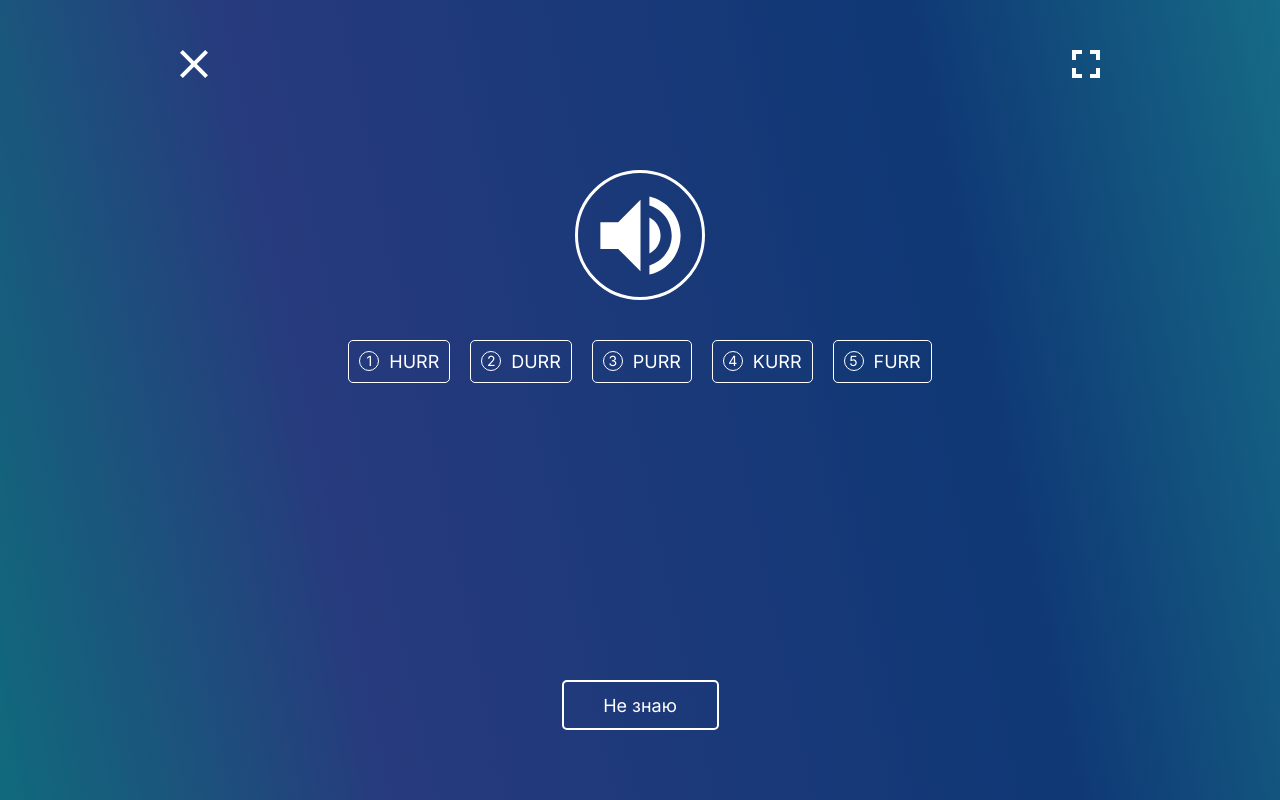
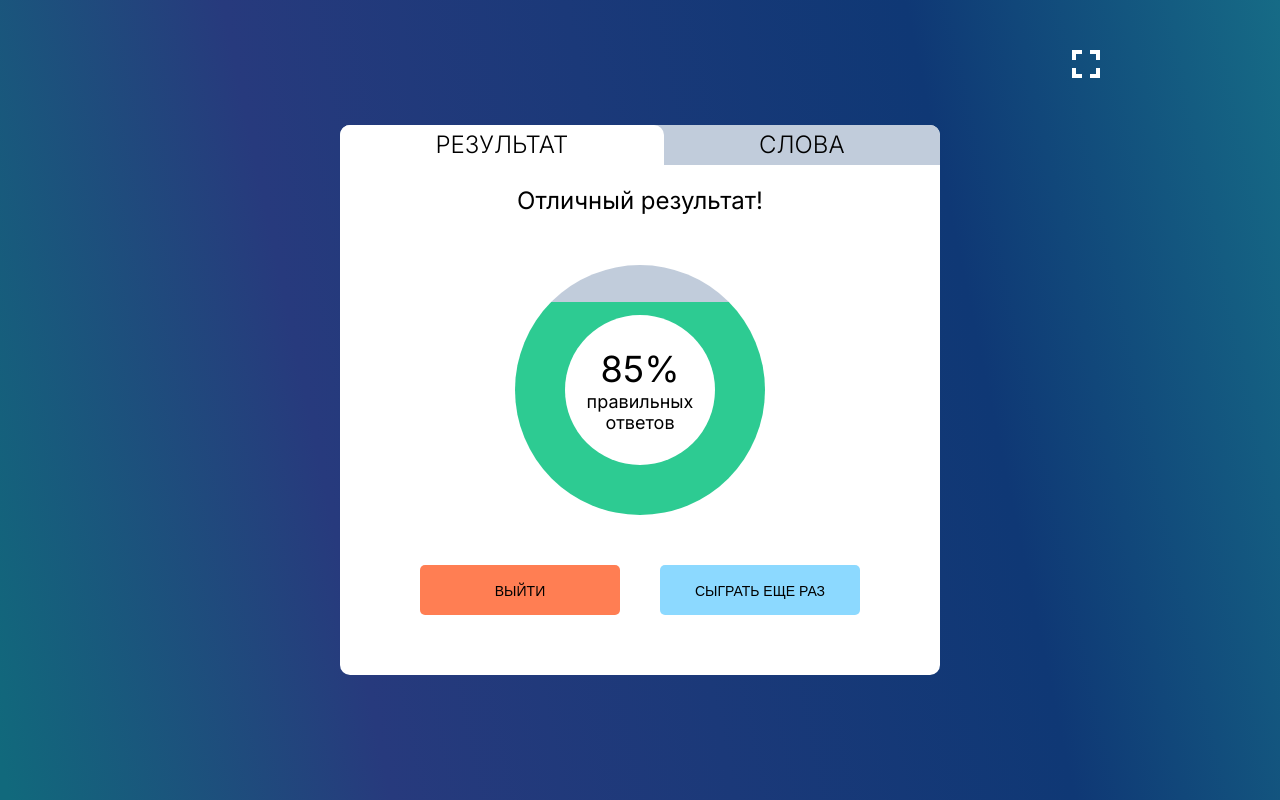
Before and after one commit to ninox14/rs-lang, a React (Create React App) app: page /games/audiocall in a window 1280 px wide. Built offline with nearby package versions, Linux system fonts and the light colour scheme.

Commit message:
feat: add statistics page

```diff
--- /dev/null
+++ b/src/components/AudiocallPage/TabPanel.tsx
@@ -0,0 +1,21 @@
+import { FC } from 'react';
+import { TabPanelProps } from './types';
+
+const TabPanel: FC<TabPanelProps> = (props) => {
+  const { children, value, index, ...other } = props;
+
+  return (
+    <div
+      role="tabpanel"
+      hidden={value !== index}
+      id={`audiocall-tabpanel-${index}`}
+      aria-labelledby={`audiocall-tab-${index}`}
+      className={`audiocall__tab-panel audiocall__tab-panel_${index}`}
+      {...other}
+    >
+      {value === index && children}
+    </div>
+  );
+};
+
+export default TabPanel;
--- a/src/components/AudiocallPage/types.d.ts
+++ b/src/components/AudiocallPage/types.d.ts
@@ -7,3 +7,9 @@ export interface IButtonProps extends IElementProps {
   url?: string;
   onClick?: () => void;
 }
+
+export interface TabPanelProps {
+  children?: React.ReactNode;
+  index: number;
+  value: number;
+}
--- a/src/pages/Audiocall/Audiocall.tsx
+++ b/src/pages/Audiocall/Audiocall.tsx
@@ -1,10 +1,11 @@
 import { FC } from 'react';
 // import AudiocallHome from './Home';
-import AudiocallRound from './Round';
+// import AudiocallRound from './Round';
+import AudiocallStatistics from './Statistics';
 
 const Audiocall: FC = () => {
   // debug
-  const currPage = <AudiocallRound />;
+  const currPage = <AudiocallStatistics />;
 
   return <main className="page page_audiocall audiocall">{currPage}</main>;
 };
--- /dev/null
+++ b/src/pages/Audiocall/Statistics.tsx
@@ -0,0 +1,130 @@
+import TabPanel from 'components/AudiocallPage/TabPanel';
+import { FC, ReactElement, SyntheticEvent, useState } from 'react';
+import { Box, Tab, Tabs } from '@mui/material';
+import FullscreenButton from 'components/AudiocallPage/Fullscreen';
+import { VolumeUp } from '@mui/icons-material';
+
+const AudiocallStatistics: FC = () => {
+  const [tabIndex, setTabIndex] = useState(0);
+  const allyProps = (index: number) => {
+    return {
+      id: `audiocall-statistics-tab-${index}`,
+      'aria-controls': `audiocall-statistics-tabpanel-${index}`,
+    };
+  };
+  const handleChange = (event: SyntheticEvent, newValue: number) => {
+    setTabIndex(newValue);
+  };
+
+  const chart = 85;
+
+  const answers = [
+    { correct: true, word: 'hurr', translation: 'хурр' },
+    { correct: false, word: 'durr', translation: 'дурр' },
+    { correct: true, word: 'purr', translation: 'пурр' },
+    { correct: false, word: 'kurr', translation: 'курр' },
+    { correct: true, word: 'furr', translation: 'фурр' },
+  ];
+  const correctAnswers = answers.filter((answer) => answer.correct);
+  const wrongAnswers = answers.filter((answer) => !answer.correct);
+
+  return (
+    <div className="audiocall__container audiocall__container_statistics">
+      <div className="audiocall__fixed-controls">
+        <div className="audiocall__fixed-controls_left"></div>
+        <div className="audiocall__fixed-controls_right">
+          <FullscreenButton className="audiocall__controls-button" />
+        </div>
+      </div>
+      <div className="audiocall__tabs-container">
+        <Box className="audiocall__tabs-wrapper">
+          <Tabs
+            className="audiocall__tabs"
+            value={tabIndex}
+            onChange={handleChange}
+          >
+            <Tab
+              className="audiocall__tab"
+              label="Результат"
+              {...allyProps(0)}
+            />
+            <Tab className="audiocall__tab" label="Слова" {...allyProps(1)} />
+          </Tabs>
+        </Box>
+        <TabPanel value={tabIndex} index={0}>
+          <div className="panel-result audiocall__panel-result">
+            <p className="panel-result__title">Отличный результат!</p>
+            <div className="panel-result__chart-container">
+              <div
+                className="panel-result__chart"
+                style={{ backgroundSize: `100% ${chart}%` }}
+              >
+                <div className="panel-result__chart-info">
+                  <div className="panel-result__chart-score">{chart}%</div>
+                  <div>правильных ответов</div>
+                </div>
+              </div>
+            </div>
+            <div className="panel-result__btns">
+              <button className="panel-result__btn panel-result__exit">
+                Выйти
+              </button>
+              <button className="panel-result__btn panel-result__replay">
+                Сыграть еще раз
+              </button>
+            </div>
+          </div>
+        </TabPanel>
+        <TabPanel value={tabIndex} index={1}>
+          <div className="panel-words audiocall__panel-words">
+            <div className="panel-words__known">
+              <div className="panel-words__heading">
+                <span className="panel-words__subtitle">Знаю</span>
+                <span className="panel-words__words-count">
+                  {correctAnswers.length}
+                </span>
+              </div>
+              <div className="panel-words__words">
+                {correctAnswers.map(
+                  (answer): ReactElement => (
+                    <div className="panel-words__item">
+                      <VolumeUp />
+                      <span className="panel-words__word">
+                        {answer.word}
+                      </span> — {answer.translation}
+                    </div>
+                  )
+                )}
+              </div>
+            </div>
+            <div className="panel-words__repeat">
+              <div className="panel-words__heading">
+                <span className="panel-words__subtitle">Надо повторить</span>
+                <span className="panel-words__words-count">
+                  {wrongAnswers.length}
+                </span>
+              </div>
+              <div className="panel-words__words">
+                {wrongAnswers.map(
+                  (answer): ReactElement => (
+                    <div className="panel-words__item">
+                      <VolumeUp />
+                      <span className="panel-words__word">
+                        {answer.word}
+                      </span> —{' '}
+                      <span className="panel-words__translation">
+                        {answer.translation}
+                      </span>
+                    </div>
+                  )
+                )}
+              </div>
+            </div>
+          </div>
+        </TabPanel>
+      </div>
+    </div>
+  );
+};
+
+export default AudiocallStatistics;
--- a/src/styles/pages/Audiocall.scss
+++ b/src/styles/pages/Audiocall.scss
@@ -270,4 +270,220 @@ svg {
     gap: 15px;
     text-transform: lowercase;
   }
+
+  &tabs-container {
+    color: $black;
+    background: $white;
+    display: flex;
+    flex-direction: column;
+    flex-basis: 550px;
+    min-width: 600px;
+    border-radius: 10px;
+  }
+
+  &tabs-wrapper {
+    width: 100%;
+  }
+
+  &tabs {
+    min-height: 0;
+
+    .MuiTabs-flexContainer {
+      background: $neutral-gray;
+      justify-content: space-between;
+      border-radius: 10px 10px 0 0;
+    }
+    .MuiTabs-indicator {
+      display: none;
+    }
+
+    .MuiTab-root {
+      flex-grow: 1;
+    }
+  }
+
+  &tab {
+    font-family: inherit;
+    text-transform: uppercase;
+    font-weight: lighter;
+    color: $black;
+    font-size: 24px;
+    line-height: 40px;
+    min-height: 0;
+    padding: 0;
+    letter-spacing: initial;
+    border-radius: 10px 10px 0 0;
+    transition: background-color 0.3s ease-in-out;
+
+    &.Mui-selected {
+      color: $black;
+      background: $white;
+    }
+
+    .MuiTouchRipple-root {
+      display: none;
+    }
+  }
+
+  &tab-panel {
+    display: flex;
+    flex-direction: column;
+    flex-grow: 1;
+
+    &[hidden] {
+      display: none;
+    }
+
+    &_0 {
+      justify-content: center;
+      align-items: center;
+      gap: 50px;
+    }
+  }
 }
+
+.panel-result {
+  display: flex;
+  flex-direction: column;
+  align-items: center;
+  padding: 20px 0 60px;
+  gap: 50px;
+}
+
+.panel-result__ {
+  &title {
+    font-size: 24px;
+    margin: 0;
+  }
+
+  &chart-container {
+    height: 250px;
+    width: 250px;
+    display: flex;
+  }
+
+  &chart {
+    display: flex;
+    justify-content: center;
+    align-items: center;
+    flex-grow: 1;
+    background-color: $neutral-gray;
+    background-image: url('../../assets/images/green-bg.png');
+    background-repeat: no-repeat;
+    background-position: bottom;
+    border-radius: 50%;
+  }
+
+  &chart-info {
+    display: flex;
+    flex-direction: column;
+    justify-content: center;
+    align-items: center;
+    text-align: center;
+    height: 150px;
+    width: 150px;
+    background: $white;
+    border-radius: 50%;
+  }
+
+  &chart-score {
+    font-size: 36px;
+  }
+
+  &btns {
+    display: flex;
+    gap: 40px;
+  }
+
+  &btn {
+    font-size: 14px;
+    width: 200px;
+    height: 50px;
+    line-height: 50px;
+    border: 0;
+    cursor: pointer;
+    text-transform: uppercase;
+    border-radius: 5px;
+  }
+
+  &exit {
+    background: $orange;
+  }
+
+  &replay {
+    background: $light-blue;
+  }
+}
+
+.panel-words {
+  display: flex;
+  flex-direction: column;
+  height: 450px;
+  padding-left: 50px;
+  padding-right: 50px;
+
+  &::-webkit-scrollbar {
+    width: 8px;
+  }
+
+  &::-webkit-scrollbar-thumb {
+    background-color: $gray;
+  }
+
+  &::-webkit-scrollbar-track {
+    background-color: $light-gray;
+  }
+}
+
+.panel-words__ {
+  &heading {
+    width: 100%;
+    padding: 2px 40px;
+    font-size: 16px;
+    margin-bottom: 15px;
+    margin-top: 30px;
+  }
+
+  &repeat {
+    & .panel-words__heading {
+      border-bottom: 3px solid $orange;
+    }
+
+    .panel-words__words-count {
+      background-color: $orange;
+    }
+  }
+
+  &known {
+    .panel-words__heading {
+      border-bottom: 3px solid $green;
+    }
+
+    .panel-words__words-count {
+      background-color: $green;
+    }
+  }
+
+  &words-count {
+    border-radius: 20px;
+    padding: 1px 9px;
+    margin-left: 10px;
+  }
+
+  &words {
+    display: flex;
+    flex-direction: column;
+    gap: 15px;
+  }
+
+  &item {
+    display: flex;
+    align-items: center;
+    gap: 10px;
+    cursor: pointer;
+  }
+
+  &word {
+    font-weight: bold;
+  }
+}
```
Also changed, not shown: src/assets/images/green-bg.png (added).
